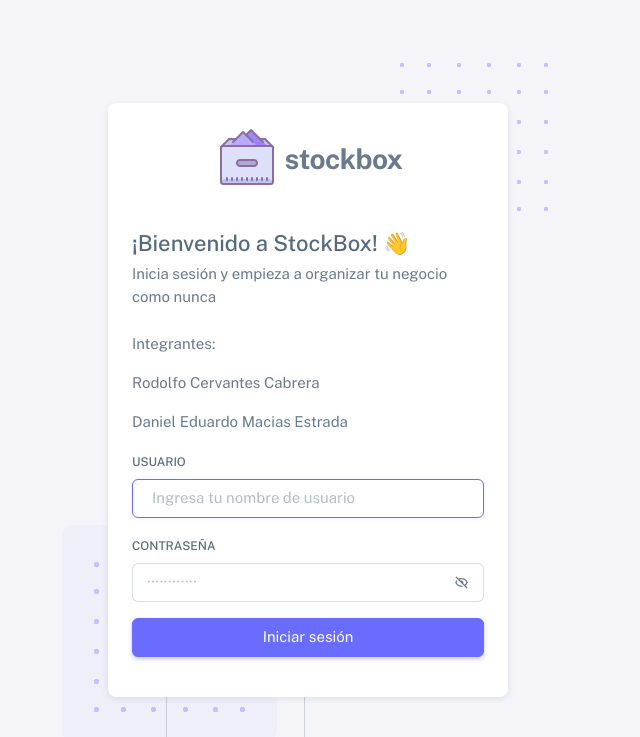
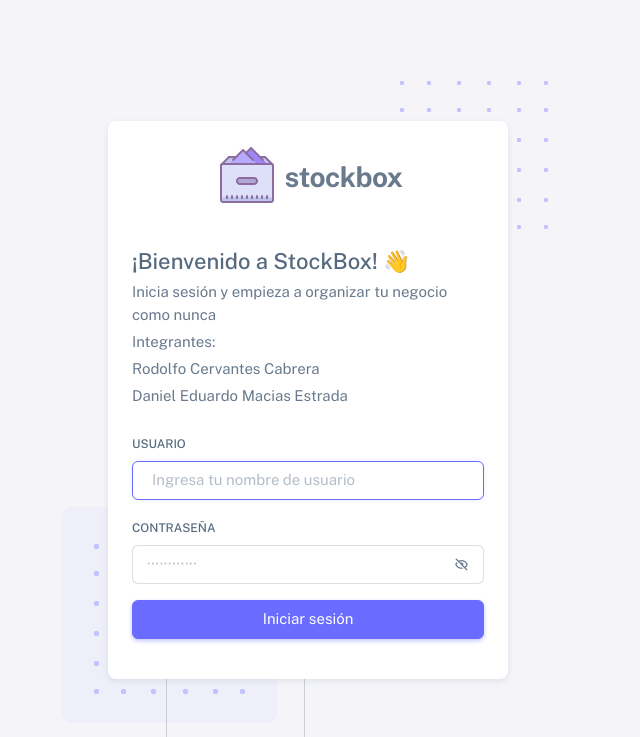
Before and after one commit to danma22/StockBox-MVC, a PHP site: page / in a window 1280 px wide. Shown: the top 737 px of the page, without its empty margins (332-972 px from the left). Run offline with PHP 8.4, Linux system fonts and the light colour scheme; some libraries are stand-ins or nearby versions.

Commit message:
Update login.php

```diff
--- a/view/login.php
+++ b/view/login.php
@@ -17,10 +17,10 @@
               </div>
               <!-- /Logo -->
               <h4 class="mb-2">¡Bienvenido a StockBox! 👋</h4>
-              <p class="mb-4">Inicia sesión y empieza a organizar tu negocio como nunca</p>
-              <p>Integrantes:</p>
-              <p>Rodolfo Cervantes Cabrera</p>
-              <p>Daniel Eduardo Macias Estrada</p>
+              <p class="mb-1">Inicia sesión y empieza a organizar tu negocio como nunca</p>
+              <p class="mb-1">Integrantes:</p>
+              <p class="mb-1">Rodolfo Cervantes Cabrera</p>
+              <p class="mb-4">Daniel Eduardo Macias Estrada</p>
 
               <form id="authForm" class="mb-3" action="" method="POST">
                 <div class="alert alert-danger" role="alert" id="alert" style="display:none"></div>
```
